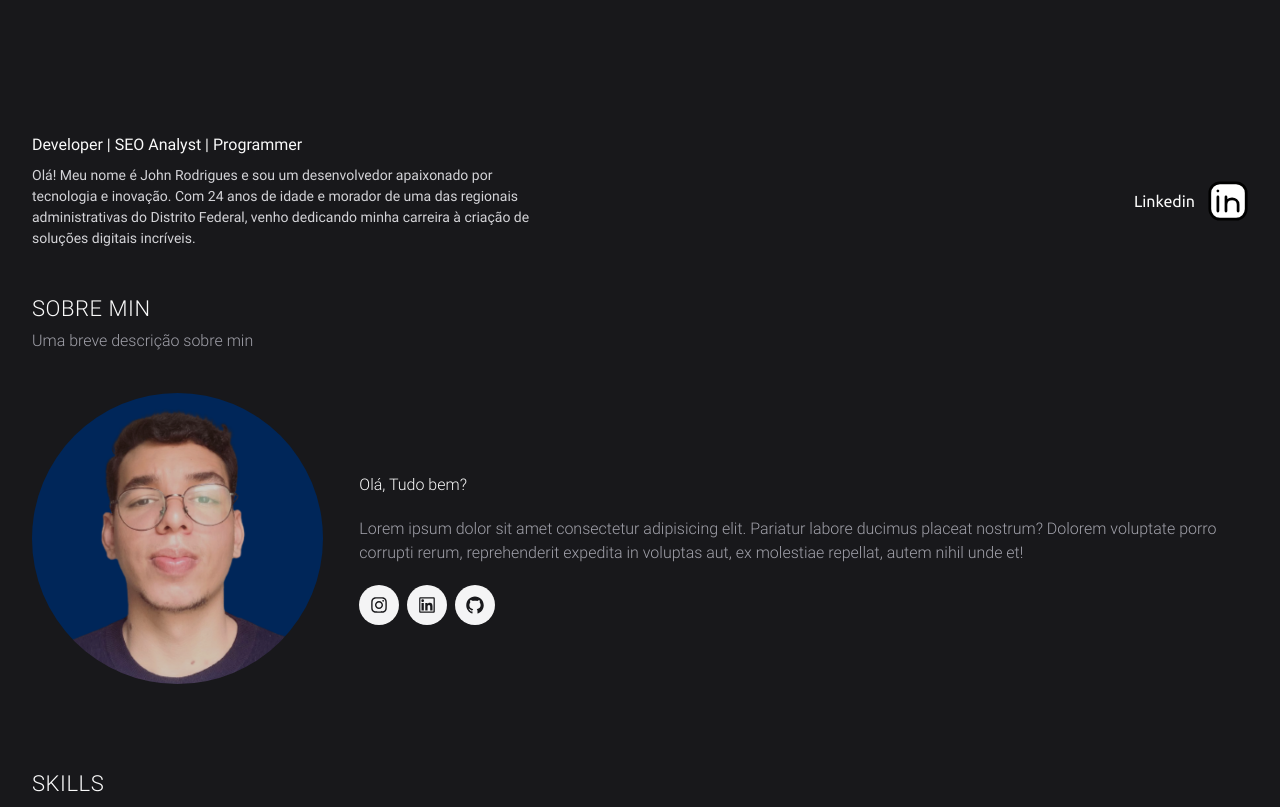
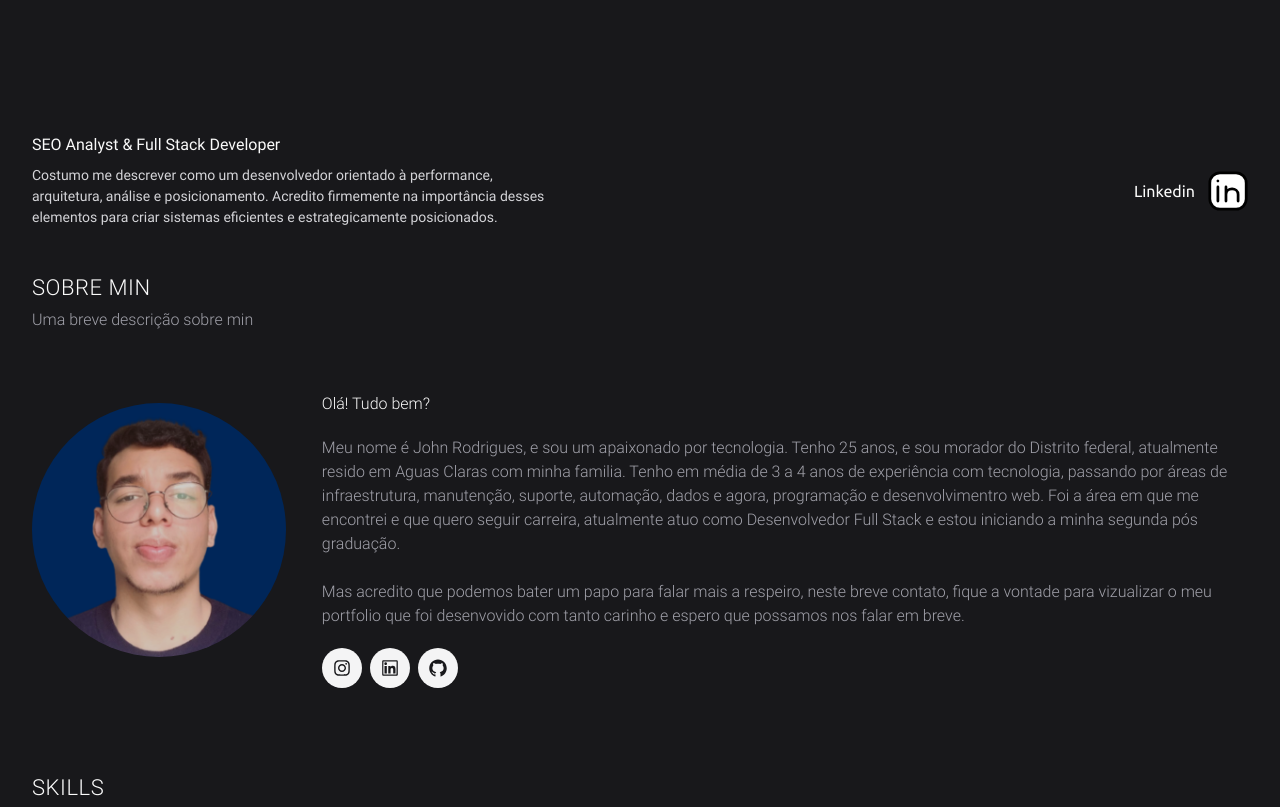
Before and after one commit to johnrodrigues008/My-Portfolio, a Next.js app: page / in a window 1280 px wide. Shown: the part 500-1307 px from the top of the page. Built offline with nearby package versions, Linux system fonts and the light colour scheme.

Commit message:
Atualização dos textos de descrição
Signed-off-by: John Rodrigues <john.rodrigues008@gmail.com>

```diff
--- a/src/components/AboutSection.tsx
+++ b/src/components/AboutSection.tsx
@@ -16,21 +16,21 @@ export function AboutSection() {
         />
 
         <div className="flex gap-4 flex-col md:flex-row items-center pb-10">
-          <div className="w-[300px] bg-cover shrink-0rounded-md overflow-hidden rounded-[50%] sm:mr-5 sm:w-[500px]">
+          <div className="w-[300px] bg-cover shrink-0rounded-md overflow-hidden rounded-[50%] sm:mr-5 sm:w-[1000px]">
             <Image
               src={aboutImage}
               alt="Logo da seção sobre de John Rodrigues"
-              className="w-full object-cover  "
+              className="w-full object-cover"
             />
           </div>
           <div className="">
-            <p className="my-5">Olá, Tudo bem?</p>
+            <p className="my-5">Olá! Tudo bem?</p>
             <p className="text-zinc-400">
-              Lorem ipsum dolor sit amet consectetur adipisicing elit. Pariatur
-              labore ducimus placeat nostrum? Dolorem voluptate porro corrupti
-              rerum, reprehenderit expedita in voluptas aut, ex molestiae
-              repellat, autem nihil unde et!
+              Meu nome é John Rodrigues, e sou um apaixonado por tecnologia. Tenho 25 anos, e sou morador do Distrito federal, atualmente resido em Aguas Claras com minha familia. Tenho em média de 3 a 4 anos de experiência com tecnologia, passando por áreas de infraestrutura, manutenção, suporte, automação, dados e agora, programação e desenvolvimentro web. Foi a área em que me encontrei e que quero seguir carreira, atualmente atuo como Desenvolvedor Full Stack e estou iniciando a minha segunda pós graduação.
+              <br /> <br />
+              Mas acredito que podemos bater um papo para falar mais a respeiro, neste breve contato, fique a vontade para vizualizar o meu portfolio que foi desenvovido com tanto carinho e espero que possamos nos falar em breve.
             </p>
+
             <ul className="flex gap-2 mt-5">
               {socialLinks.map(({ icon: Icon, href }, index) => {
                 return (
--- a/src/components/HeroSection.tsx
+++ b/src/components/HeroSection.tsx
@@ -6,9 +6,7 @@ import IconLinkedin from "../../public/icon/linkedin.svg";
 export function HeroSection() {
   return (
     <section id="home" className="mb-10 lg:pb-0 ">
-
       <div className="container flex flex-col content-between justify-center items-center Roboto-400">
-
         <div className="h-[calc(100vh-320px)] sm:h-[calc(80vh-300px)] lg:h-[calc(80vh-120px)] ">
           <h1 className="text-4xl flex justify-between items-center h-[100%] tracking-wider ml-0.5 text-center Ubuntu-400 lg:text-[70px]">
             John Rodrigues
@@ -17,14 +15,14 @@ export function HeroSection() {
 
         <div className="w-full sm:flex sm:items-center sm:justify-between lg:flex lg:items-center lg:justify-between">
           <div className=" ">
-            <h2 className="text-[16px]">
-              Developer | SEO Analyst | Programmer
+            <h2 className="text-[16px] text-center sm:text-start">
+              SEO Analyst & Full Stack Developer
             </h2>
-            <p className="max-w-[528px] text-zinc-300 mt-2 text-[14px]">
-              Olá! Meu nome é John Rodrigues e sou um desenvolvedor apaixonado
-              por tecnologia e inovação. Com 24 anos de idade e morador de uma
-              das regionais administrativas do Distrito Federal, venho dedicando
-              minha carreira à criação de soluções digitais incríveis.
+            <p className="max-w-[528px] text-zinc-300 mt-2 text-[14px] text-center sm:text-start">
+              Costumo me descrever como um desenvolvedor orientado à
+              performance, arquitetura, análise e posicionamento. Acredito
+              firmemente na importância desses elementos para criar sistemas
+              eficientes e estrategicamente posicionados.
             </p>
           </div>
 
@@ -36,7 +34,7 @@ export function HeroSection() {
               <p className="m-0 p-0">Linkedin</p>
 
               <Image
-                className="w-[40px] h-[40px] ml-[13px]"
+                className="w-[40px] h-[40px] ml-[13px] "
                 src={IconLinkedin}
                 alt="Icone do linkedin"
               />
```
